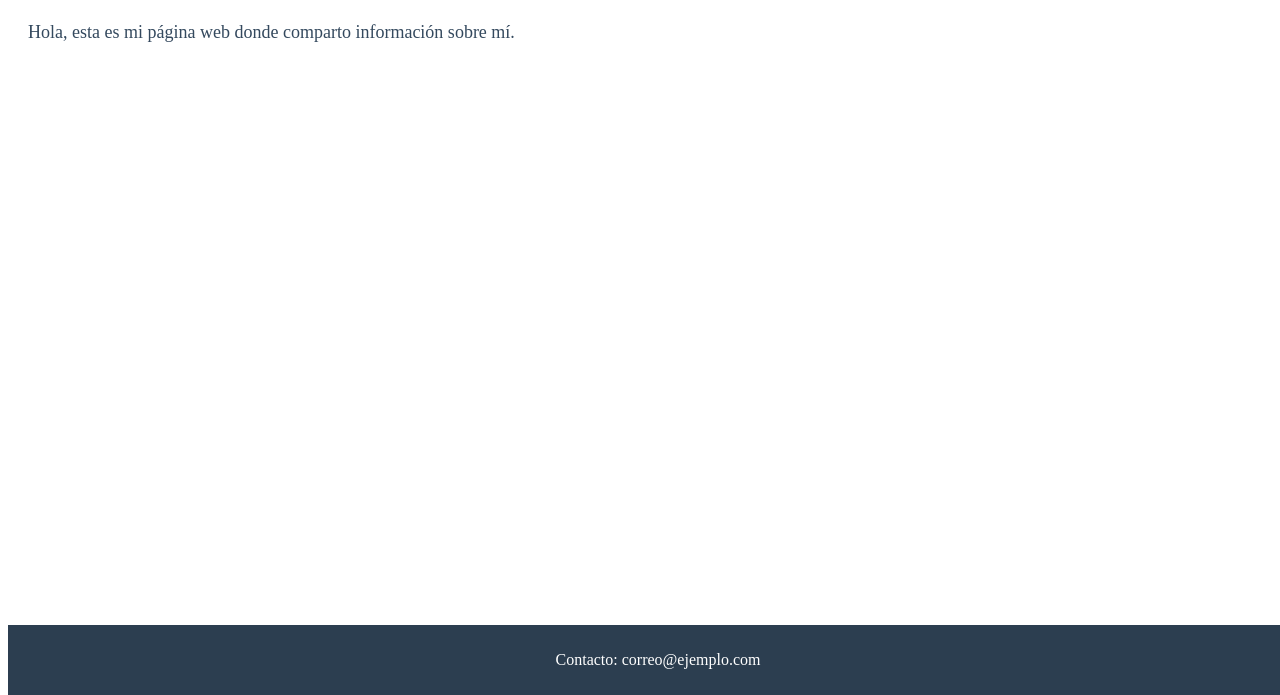
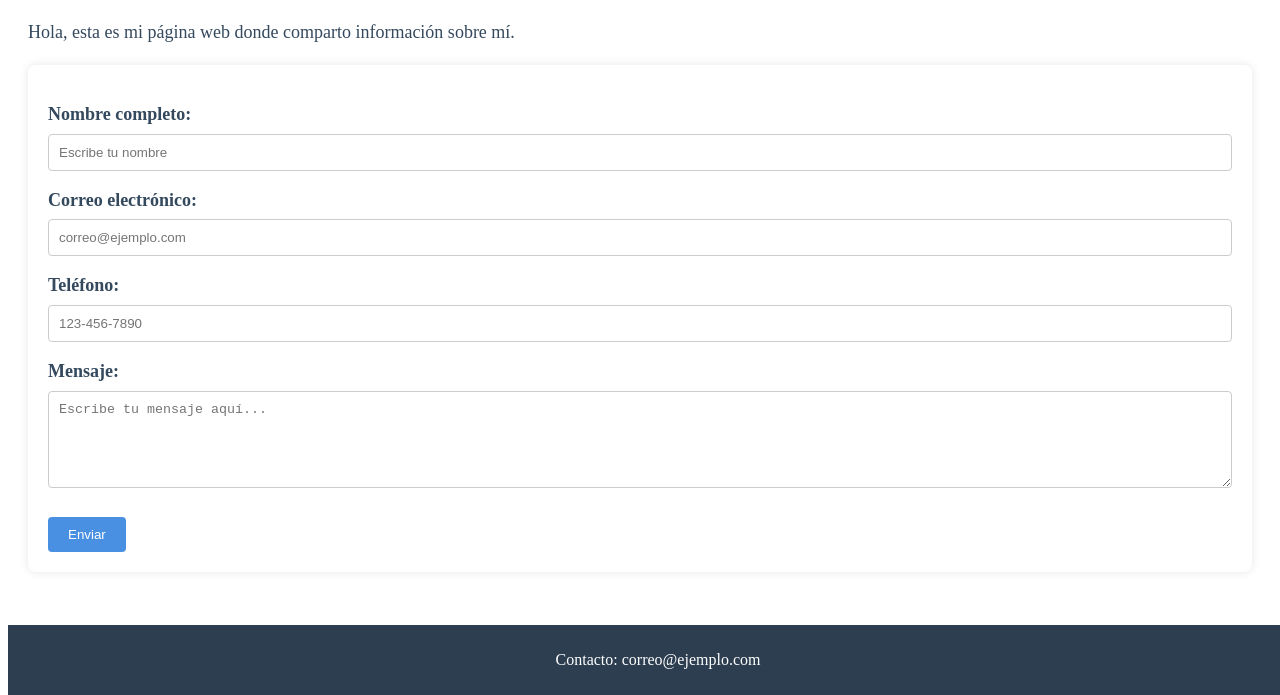
Before and after one commit to Dasny430/Mi-primera-pagina, a plain HTML site: page Lab2/index.html in a window 1280 px wide. Shown: the part 105-800 px from the top of the page. Drawn offline with Linux system fonts and the light colour scheme.

Commit message:
segundo cambio

```diff
--- a/Lab2/index.html
+++ b/Lab2/index.html
@@ -12,6 +12,25 @@
   </header>
   <section class="introduccion">
     <p>Hola, esta es mi página web donde comparto información sobre mí.</p>
+
+    <main>
+    <form action="#" method="post" id="form-contacto">
+      <label for="nombre">Nombre completo:</label>
+      <input type="text" id="nombre" name="nombre" placeholder="Escribe tu nombre" required>
+
+      <label for="email">Correo electrónico:</label>
+      <input type="email" id="email" name="email" placeholder="correo@ejemplo.com" required>
+
+      <label for="telefono">Teléfono:</label>
+      <input type="tel" id="telefono" name="telefono" placeholder="123-456-7890">
+
+      <label for="mensaje">Mensaje:</label>
+      <textarea id="mensaje" name="mensaje" rows="5" placeholder="Escribe tu mensaje aquí..." required></textarea>
+
+      <button type="submit">Enviar</button>
+    </form>
+  </main>
+
   </section>
   <footer id="pie-de-pagina">
     <p>Contacto: correo@ejemplo.com</p>
--- a/Lab2/style.css
+++ b/Lab2/style.css
@@ -31,3 +31,48 @@
   bottom: 0;
   width: 100%;
 }
+
+form {
+  background-color: white;
+  padding: 20px;
+  border-radius: 8px;
+  box-shadow: 0 0 10px rgba(0, 0, 0, 0.1);
+}
+
+form label {
+  display: block;
+  margin-top: 15px;
+  margin-bottom: 5px;
+  font-weight: bold;
+}
+
+form input,
+form textarea {
+  width: 100%;
+  padding: 10px;
+  border: 1px solid #ccc;
+  border-radius: 4px;
+  box-sizing: border-box;
+}
+
+form button {
+  margin-top: 20px;
+  padding: 10px 20px;
+  background-color: #4a90e2;
+  color: white;
+  border: none;
+  border-radius: 4px;
+  cursor: pointer;
+}
+
+form button:hover {
+  background-color: #357ab7;
+}
+
+footer {
+  background-color: #4a90e2;
+  color: white;
+  text-align: center;
+  padding: 10px;
+  margin-top: 30px;
+}
```
